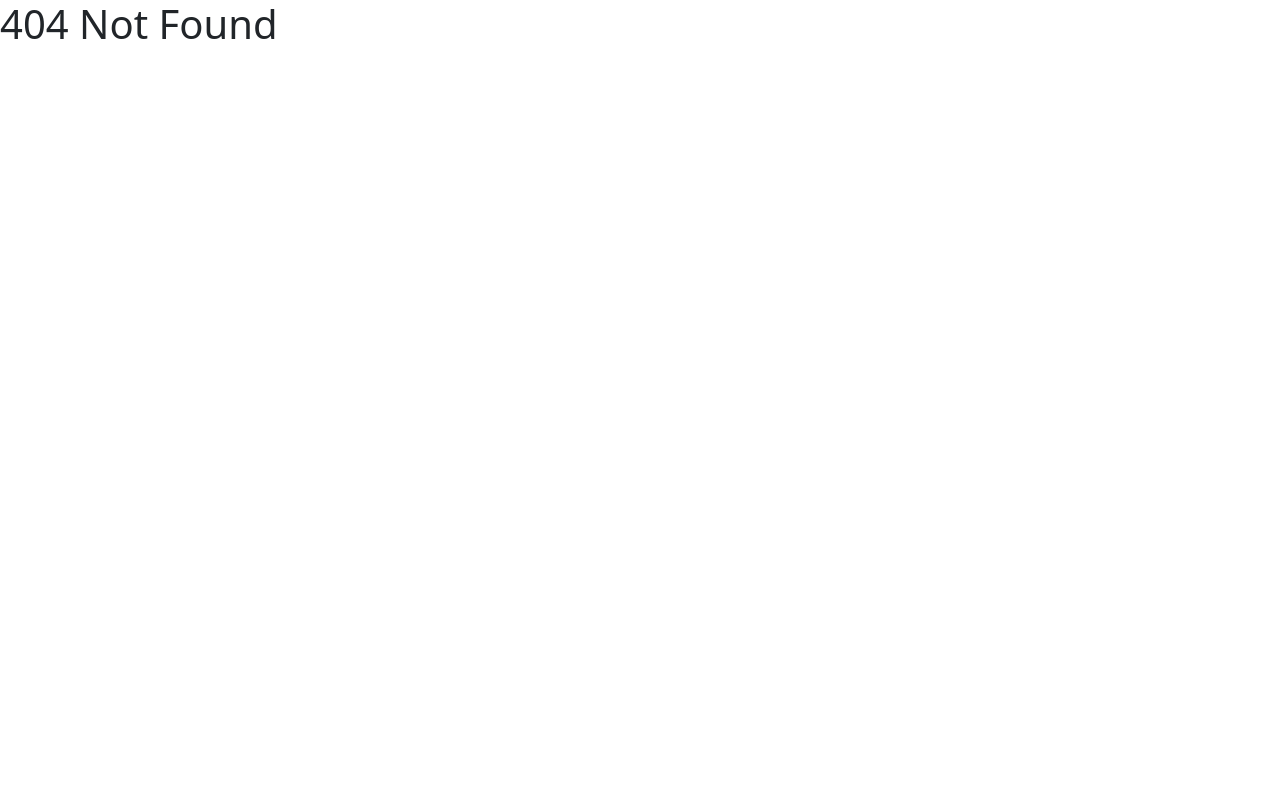
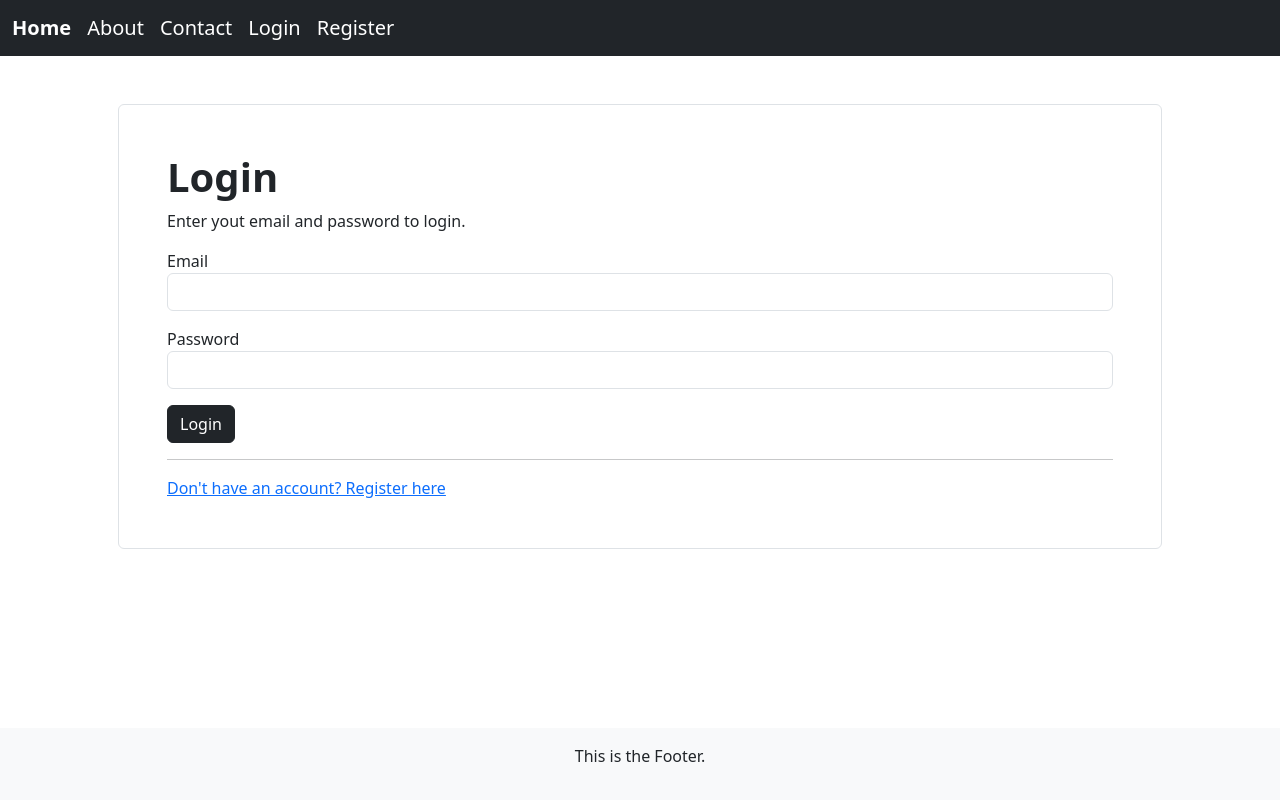
Before and after one commit to CyEvan/reactCrudpart1, a React (Vite) app: page /login in a window 1280 px wide. Before the commit this address had no page. Built offline with nearby package versions, Linux system fonts and the light colour scheme.

Commit message:
Latest commit

```diff
--- a/src/App.jsx
+++ b/src/App.jsx
@@ -4,6 +4,7 @@ import About from "./pages/About.jsx";
 import Contact from "./pages/Contact.jsx";
 import Home from "./pages/Home.jsx";
 import NotFound from "./NotFound.jsx";
+import Login from "./pages/Login.jsx";
 import 'bootstrap/dist/css/bootstrap.css';
 import 'bootstrap/dist/js/bootstrap.js';
 
@@ -16,7 +17,7 @@ function App() {
           <Route index element={<Home />} />
           <Route path="about" element={<About />} />
           <Route path="contact" element={<Contact />} />
-
+          <Route path="login" element={<Login />} />
         </Route>
         <Route path="*" element={<NotFound />} />
       </Routes>
--- a/src/pages/Layout.jsx
+++ b/src/pages/Layout.jsx
@@ -6,8 +6,8 @@ function Layout(){
       <main className="d-flex flex-column min-vh-100">
         <nav className="navbar navbar-expand-lg navbar-light bg-dark">
                 <div className="container-fluid">
-                    <Link className="navbar-brand fw-bold text-white" to="/">React Routing Demo</Link>
-                    <button className="navbar-toggler" type="button" data-bs-toggle="collapse" data-bs-target="#navbarNav" aria-controls="navbarNav" aria-expanded="false" aria-label="Toggle navigation">
+                    <Link className="navbar-brand fw-bold text-white" to="/">Home</Link>
+                    <button className="navbar-toggler bg-light" type="button" data-bs-toggle="collapse" data-bs-target="#navbarNav" aria-controls="navbarNav" aria-expanded="false" aria-label="Toggle navigation">
                     <span className="navbar-toggler-icon"></span>
                     </button>
                     <div className="collapse navbar-collapse" id="navbarNav">
@@ -17,6 +17,12 @@ function Layout(){
                         </li>
                         <li className="nav-item">
                         <Link className="navbar-brand  text-white" to="contact"> Contact </Link>
+                        </li>
+                        <li className="nav-item">
+                        <Link className="navbar-brand  text-white" to="login"> Login </Link>
+                        </li>
+                        <li className="nav-item">
+                        <Link className="navbar-brand  text-white" to="login"> Register </Link>
                         </li>
                     </ul>
                     </div>
--- /dev/null
+++ b/src/pages/Login.jsx
@@ -0,0 +1,19 @@
+import {Link} from 'react-router-dom';
+
+function Login(){
+    return(
+    <div className="container border p-5 rounded">
+        <h1 className="fw-bold">Login</h1>
+        <p>Enter yout email and password to login.</p>
+        <label htmlFor="email">Email</label>
+        <input id="text" type="email" className="form-control" />
+        <label htmlFor="password" className="mt-3">Password</label>
+        <input id="text" type="password" className="form-control" />
+        <button className="btn btn-dark mt-3">Login</button>
+        <hr />
+        <Link to="login" >Don't have an account? Register here</Link>
+    </div>
+
+    )
+}
+export default Login;
```
Also changed, not shown: src/pages/Students.jsx (+7 -7 lines).
